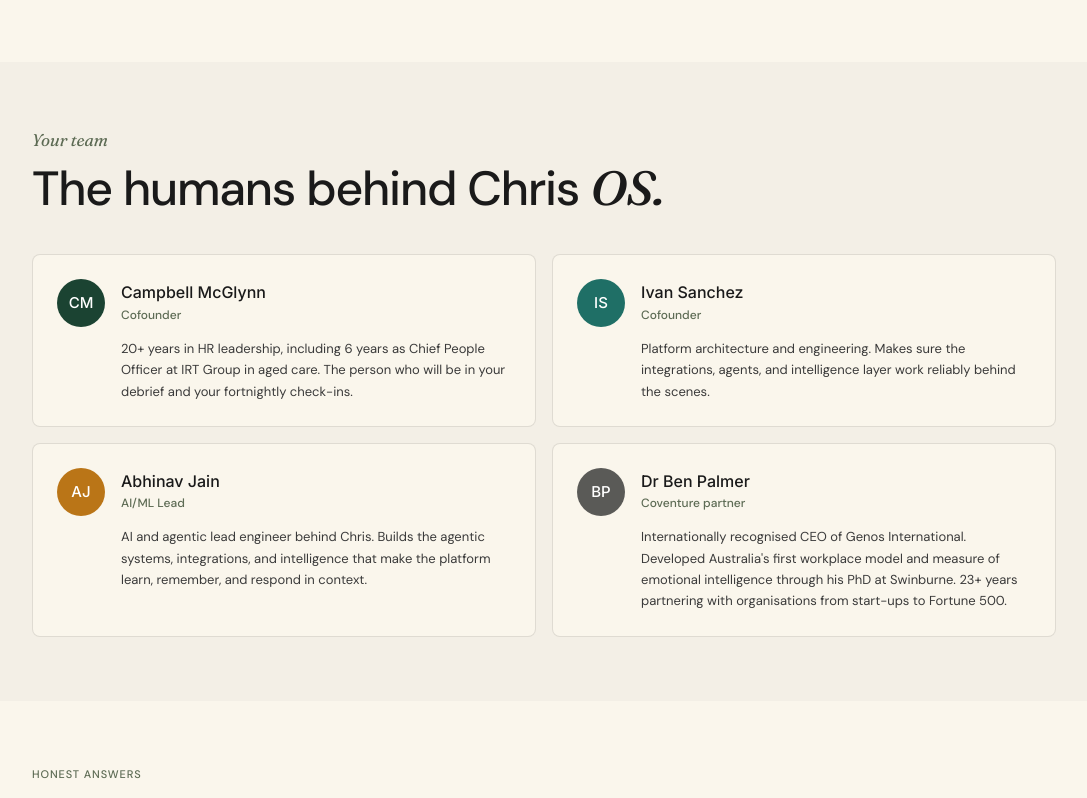
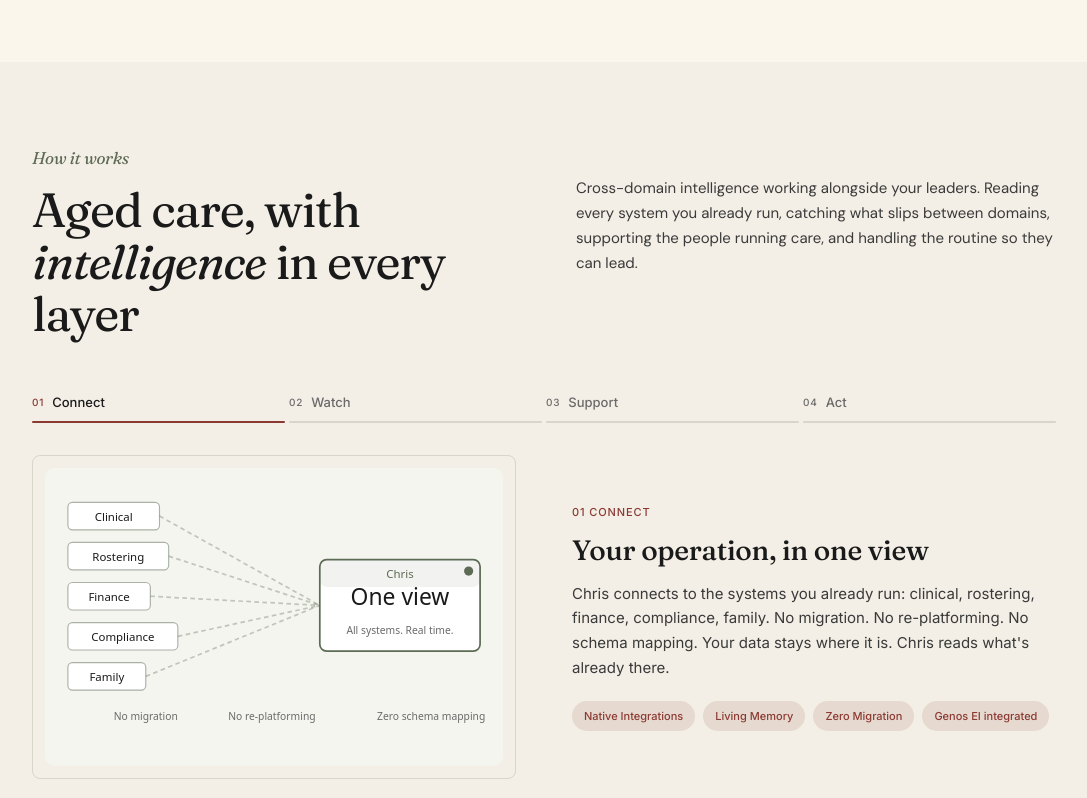
Before and after one commit to campbell-mc/website, a Next.js app in the folder apps/web/: page /v2 in a window 1280 px wide. Shown: the part 4720-5518 px from the top of the page, without its empty margins (96-1183 px from the left). Built offline with nearby package versions, Linux system fonts and the light colour scheme.

Commit message:
Reorder: Honest Answers + Your Team below Change Implementation Layer
New order: Scenarios, How It Works, Jobs, Execution, Change Layer,
Honest Answers, Your Team (Founders), Footer.

Co-Authored-By: Claude Opus 4.6 (1M context) <noreply@anthropic.com>

```diff
--- a/apps/web/app/v2/page.tsx
+++ b/apps/web/app/v2/page.tsx
@@ -2375,12 +2375,12 @@ export default function V2Page() {
       <VictorianHook />
       {/* Section 6: Scenarios */}
       <ScenarioSection />
-      <FoundersSection />
-      <HonestAnswersSection />
       <HowItWorksSection />
       <JobsSection />
       <ExecutionSection />
       <ChangeImplementationLayer />
+      <HonestAnswersSection />
+      <FoundersSection />
       <Footer />
       </div>{/* close relative z-[1] wrapper */}
 
```
